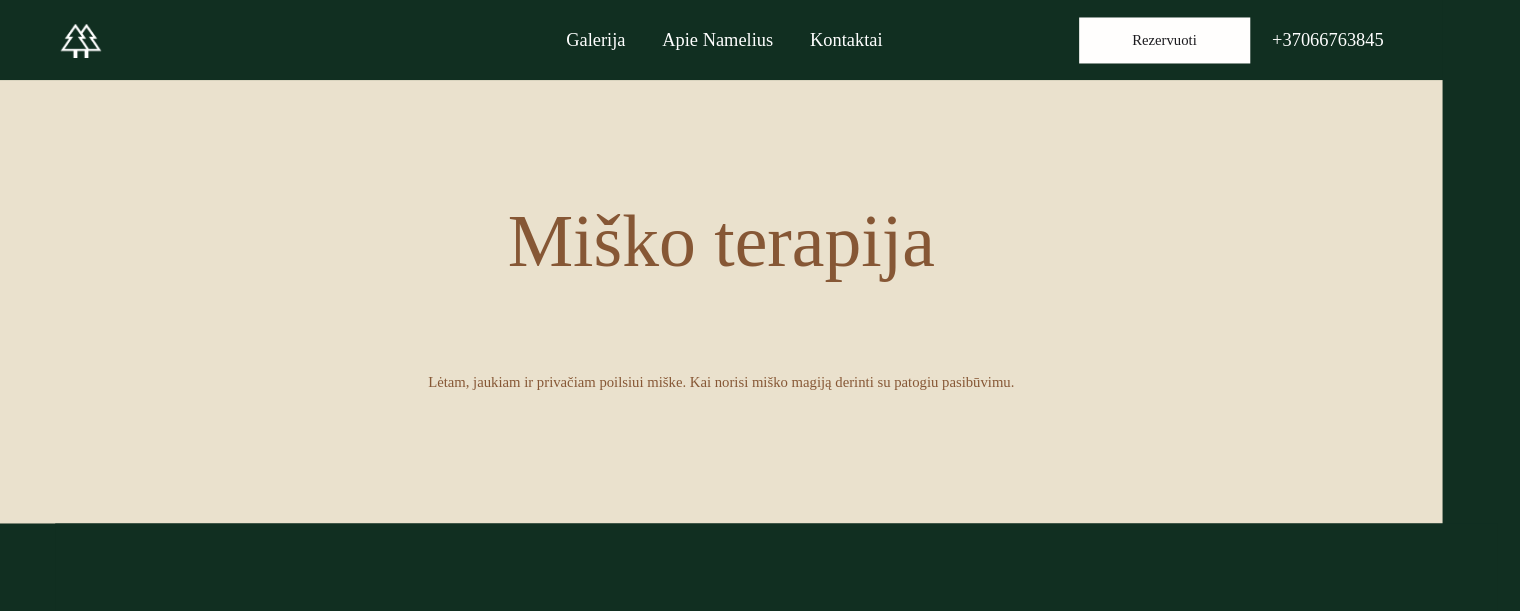
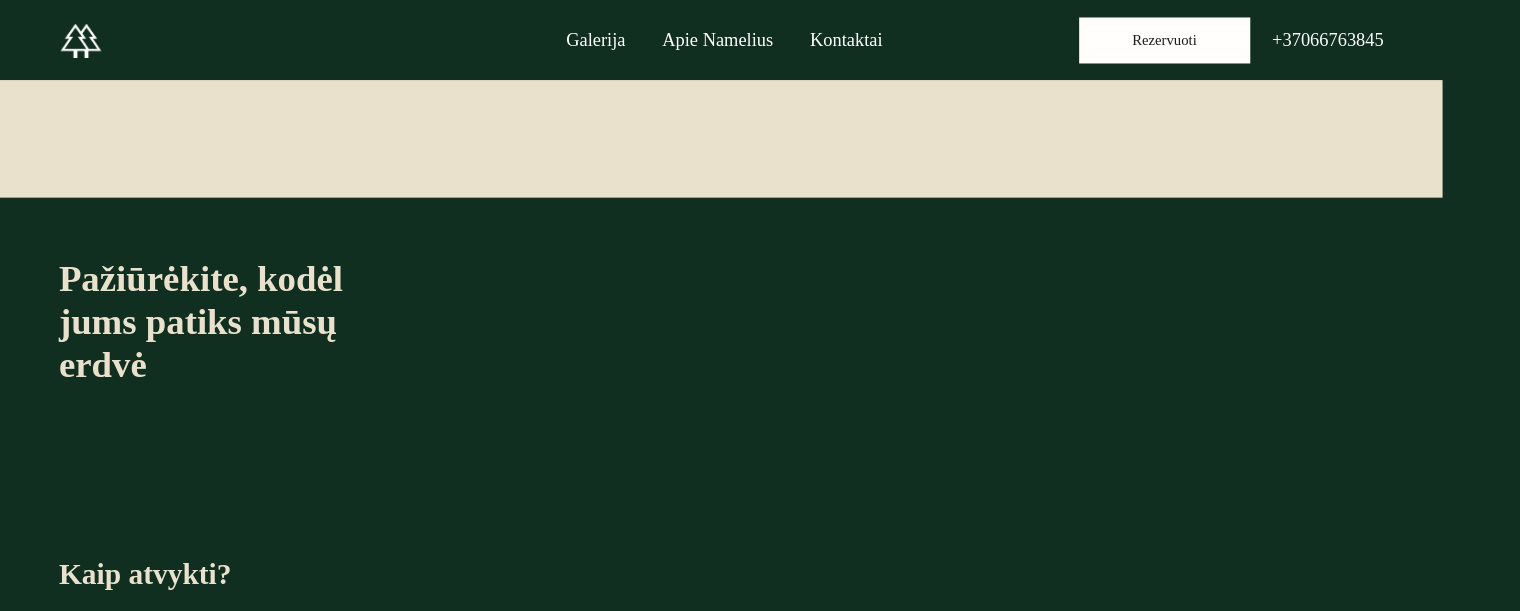
Before and after one commit to stonyte1/misko_terapija, a Django app: page / in a window 1520 px wide. Shown: the top 611 px of the page. Run offline with Django 4.2, Linux system fonts and the light colour scheme; data that the repository does not hold is empty; grey boxes are pictures that could not be loaded.

Commit message:
Review style updated

```diff
--- a/misko_terapija/home/static/home.css
+++ b/misko_terapija/home/static/home.css
@@ -22,7 +22,7 @@
     font-style: normal;
     font-weight: 500;
     line-height: normal;
-    font-family: 'PTSans-Regular';
+    font-family: 'PTSans-Bold';
 }
 
 .home-title p {
@@ -106,37 +106,36 @@
     align-items: flex-start;
     gap: 64px;
     background: #112F21;
-    margin-left: 60px;
 }
 
 .reviews-text {
-    display: flex;
-    align-items: flex-start;
-    gap: 64px;
-    flex: 1 0 0;
+    width: 394.667px;
+    flex-shrink: 0;
+    align-self: stretch;
 }
 
 .reviews-text p {
-    color: #FFF;
+    color: #EAE1CD;
     font-family: 'PTSans-Regular';
-    font-size: 32px;
+    font-size: 40px;
     font-style: normal;
     font-weight: 700;
     line-height: normal;
+    margin: 0;
 }
 
 .customer-reviews {
     display: flex;
-    flex-direction: column;
     align-items: flex-start;
     gap: 64px;
-    margin-top: 30px;
+    margin-left: 130px;
 }
 
 .review-group {
     display: flex;
     width: 853.333px;
     height: 199px;
+    gap: 64px;
 }
 
 .review-left,
@@ -149,30 +148,36 @@
 }
 
 .review-left-logo,
-.review-right-logo {
+.review-right-logo  {
+    margin: 0;
+}
+
+.review-left-logo img,
+.review-right-logo img {
     width: 40px;
     height: 40px;
 }
 
 .review-left h4,
 .review-right h4 {
-    color: #FFF;
+    color:  #EAE1CD;;
     font-family: 'PTSans-Regular';
     font-size: 24px;
     font-style: normal;
     font-weight: 700;
     line-height: normal;
     align-self: stretch;
+    margin: 0;
 }
 
 .review-left p,
 .review-right p {
     align-self: stretch;
-    color: #FFF;
+    color:  #EAE1CD;;
     font-family: 'PTSans-Regular';
     font-size: 16px;
     font-style: normal;
     font-weight: 400;
     line-height: 150%; /* 24px */
-    margin-right: 60px;
+    margin: 0;
 }
--- a/misko_terapija/home/static/style.css
+++ b/misko_terapija/home/static/style.css
@@ -146,32 +146,33 @@ main {
     flex-direction: column;
     align-items: flex-start;
     gap: 24px;
-    margin-left: 60px;
 }
 
 .directions h4 {
-    color: #FFF;
+    color: #EAE1CD;;
     font-family: 'PTSans-Regular';
     font-size: 32px;
     font-style: normal;
     font-weight: 700;
     line-height: normal;
+    margin: 0;
 }
 
 .directions p {
     display: flex;
     width: 642px;
     flex-direction: column;
-    color: #FFF;
+    color: #EAE1CD;;
     font-family: 'PTSans-Regular';
     font-size: 16px;
     font-style: normal;
     font-weight: 400;
     line-height: 150%;
+    margin: 0;
 }
 
 .directions iframe {
-    width: 1312px;
+    width: 100%;
     height: 500px;
 }
 
--- a/misko_terapija/home/templates/home/home.html
+++ b/misko_terapija/home/templates/home/home.html
@@ -1,7 +1,8 @@
 {% extends 'base.html' %}
 {% block content %}
 <div class="home">
-    <div class="home-title">
+
+    {% comment %} <div class="home-title">
         <h2>Miško terapija</h2>
         <p>Lėtam, jaukiam ir privačiam poilsiui miške. Kai norisi miško magiją derinti su patogiu pasibūvimu.</p>
     </div>
@@ -21,7 +22,7 @@
             </div>
         </div>
         {% endfor %}
-    </div>
+    </div> {% endcomment %}
 </div>
 <div class="reviews">
     <div class="reviews-text">
```
